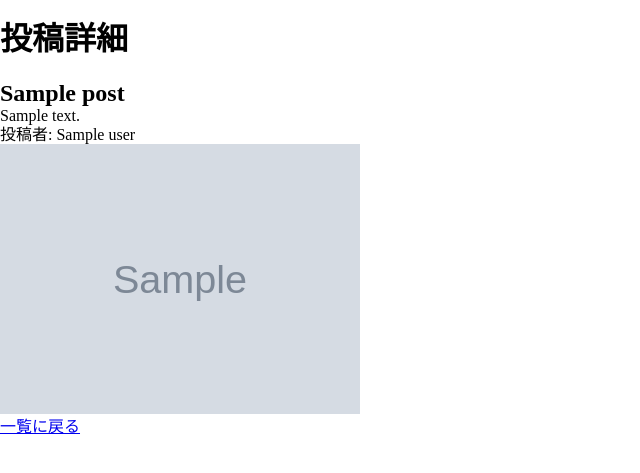
After one commit to y-uchiida/Django_training001, a Django app: template boardApp/templates/show_post.html in a window 1280 px wide. The commit adds this page. Shown: the top 473 px of the page, without its empty margins (0-640 px from the left). Run offline with Django 3.2, Linux system fonts and the light colour scheme; the template is opened without the code that fills it: most values are stand-ins (such as "Sample title", 1, 10 or a date in 2020); grey boxes marked "Sample" are stand-in pictures.

Commit message:
3-11. 投稿詳細画面を仮実装

```diff
--- a/boardApp/board/urls.py
+++ b/boardApp/board/urls.py
@@ -11,13 +11,15 @@ from .views import register_user
 from .views import sign_in
 from .views import sign_out
 from .views import dashboard
+from .views import show_post
 
 urlpatterns = [
     path('admin/', admin.site.urls),
     path('auth/register', register_user),
     path('auth/sign-in', sign_in, name='sign-in'),
     path('auth/sign-out', sign_out, name='sign-out'),
-    path('dashboard', dashboard),
+    path('dashboard', dashboard, name='dashboard'),
+    path('post/<int:pk>', show_post, name='show_post')
 ] \
 + static(settings.MEDIA_URL, document_root = settings.MEDIA_ROOT) \
 + static(settings.STATIC_URL, document_root = settings.STATIC_ROOT)
--- a/boardApp/templates/dashboard.html
+++ b/boardApp/templates/dashboard.html
@@ -10,7 +10,11 @@
 {% block content %}
 	{% for post in posts %}
 		<div>
-			<h2>{{post.title}}</h2>
+			<h2>
+				<a href="{% url 'show_post' post.pk %}">
+					{{post.title}}
+				</a>
+			</h2>
 			<div>{{post.message}}</div>
 			<p>投稿者: {{post.user}}</p>
 		</div>
--- /dev/null
+++ b/boardApp/templates/show_post.html
@@ -0,0 +1,17 @@
+{% extends 'base.html' %}
+
+{% block header %}
+	<h1>投稿詳細</h1>
+{% endblock header %}
+
+{% block content %}
+	<h2>{{ post.title }}</h2>
+	<div>
+		{{post.message}}
+	</div>
+	<p>投稿者: {{post.user}}</p>
+	<div>
+		<img width="360" src="{{post.attached_image.url}}" alt="">
+	</div>
+	<a href="{%url 'dashboard'%}">一覧に戻る</a>
+{% endblock content %}
```
Also changed, not shown: boardApp/board/views.py (+8 -0 lines).
